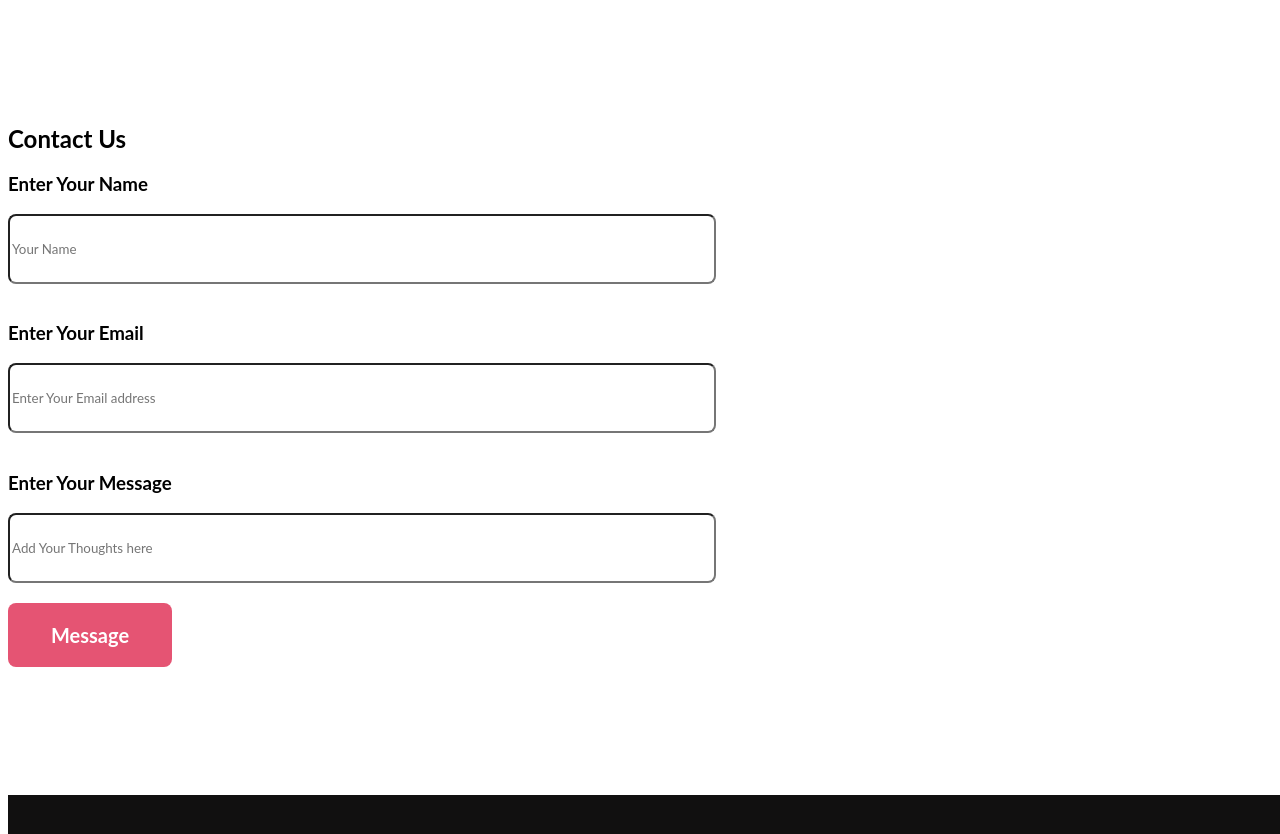
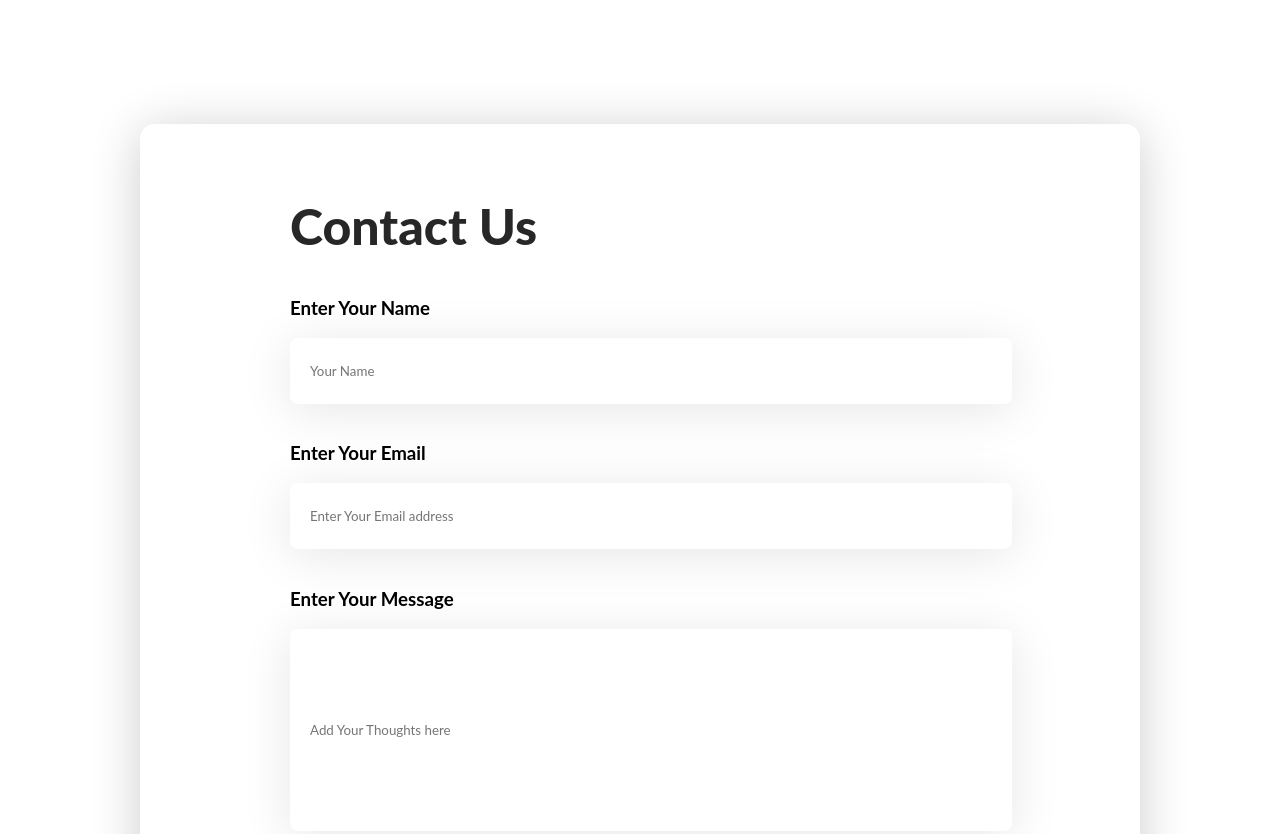
Before and after one commit to debu30/flower-shop-assignment-1, a plain HTML site: page index.html in a window 1280 px wide. Shown: the part 4620-5454 px from the top of the page. Drawn offline with Linux system fonts and the light colour scheme.

Commit message:
added the contact section

```diff
--- a/index.html
+++ b/index.html
@@ -153,14 +153,16 @@
 
 <section class="contact-sec">
 
-<h1>Contact Us</h1>
+<div class="contact-content">
+    <h1 class="contact-title">Contact Us</h1>
     <h3>Enter Your Name</h3>
 <input class="contact"  type="text" name="" id="" placeholder="Your Name"> <br>
 <h3>Enter Your Email</h3>
 <input class="contact" type="email" name="" id="" placeholder="Enter Your Email address"><br>
 <h3>Enter Your Message</h3>
-<input class="contact"  type="text" name="" id="" placeholder="Add Your Thoughts here"><br>
+<input class="contact-msg"  type="text" name="" id="" placeholder="Add Your Thoughts here"><br>
 <button class="primary-btn">Message</button>
+</div>
 
 </section>
     </main>
--- a/styles.css
+++ b/styles.css
@@ -227,6 +227,7 @@ border-radius: 8px;
 background: url(images/Rectangle_9.png), lightgray 0px -203.444px / 100% 213.755% no-repeat;
 margin-left: 240px;
 margin-top: 128px;
+margin-bottom: 128px;
 }
 
 
@@ -308,15 +309,46 @@ margin-bottom: 0px;
 
 /* Contact section */
 .contact-sec{
-    margin-top: 128px;
+/* background-color: #111010; */
+width: 1000px;
+height: 850px;
+border-radius: 15px;
+margin: auto;
+box-shadow: 0px 6px 50px 0px rgba(0, 0, 0, 0.20);
 
 }
+
+.contact-content{
+margin-left: 15%;
+padding-top: 30px;
+}
+
+.contact-title{
+    color: #272727;
+font-size: 50px;
+font-weight: 800;
+}
+
 
 .contact{
     width: 700px;
     height: 64px;
     border-radius: 8px;
 background: #FFF;
-/* border: none; */
+border: none;
 margin-bottom: 20px;
+padding-left: 20px;
+box-shadow: 0px 6px 50px 0px rgba(0, 0, 0, 0.10);
 }
+
+
+.contact-msg{
+    width: 700px;
+    height: 200px;
+    border-radius: 8px;
+background: #FFF;
+border: none;
+margin-bottom: 20px;
+padding-left: 20px;
+box-shadow: 0px 6px 50px 0px rgba(0, 0, 0, 0.10);
+}
```
